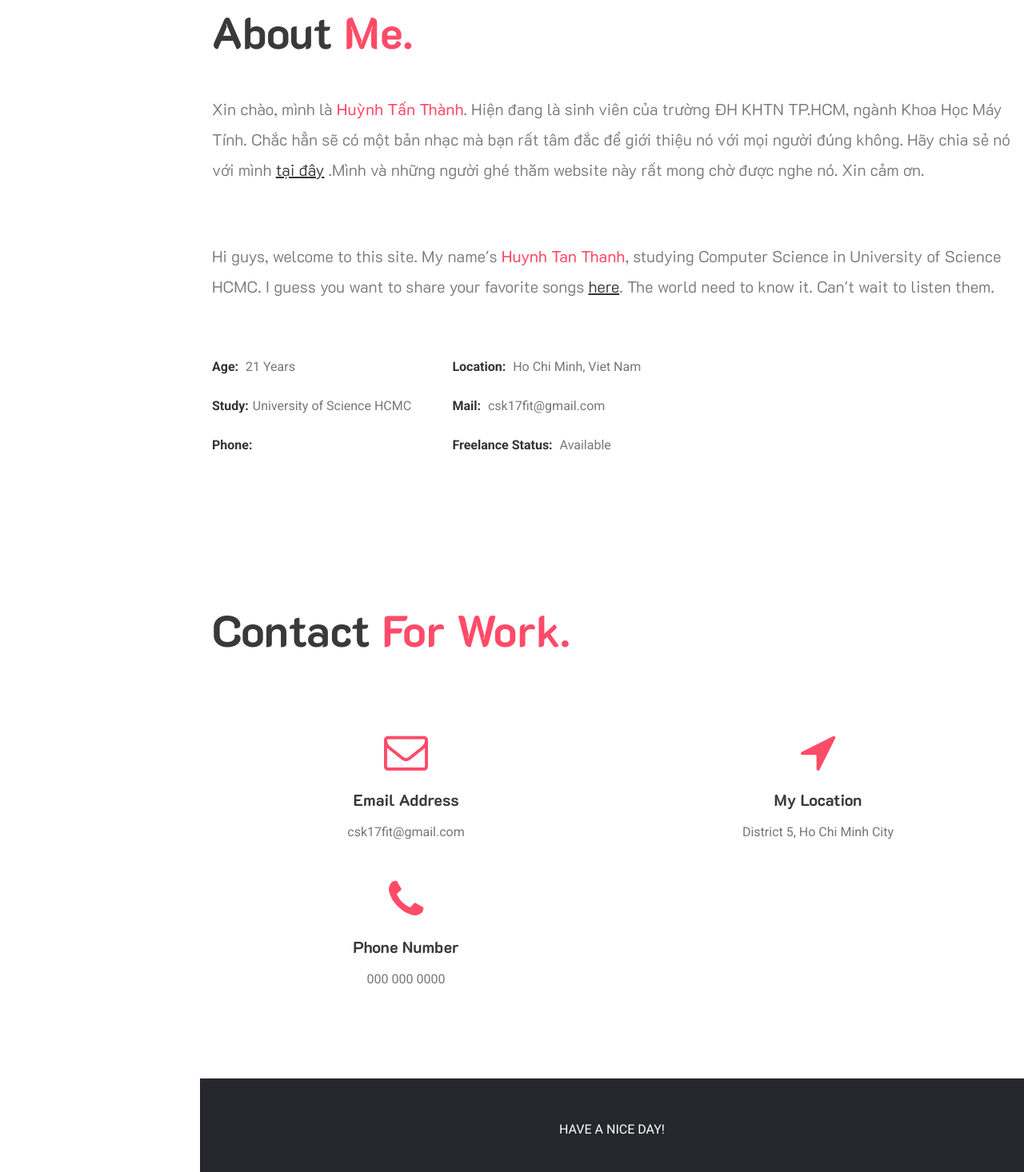
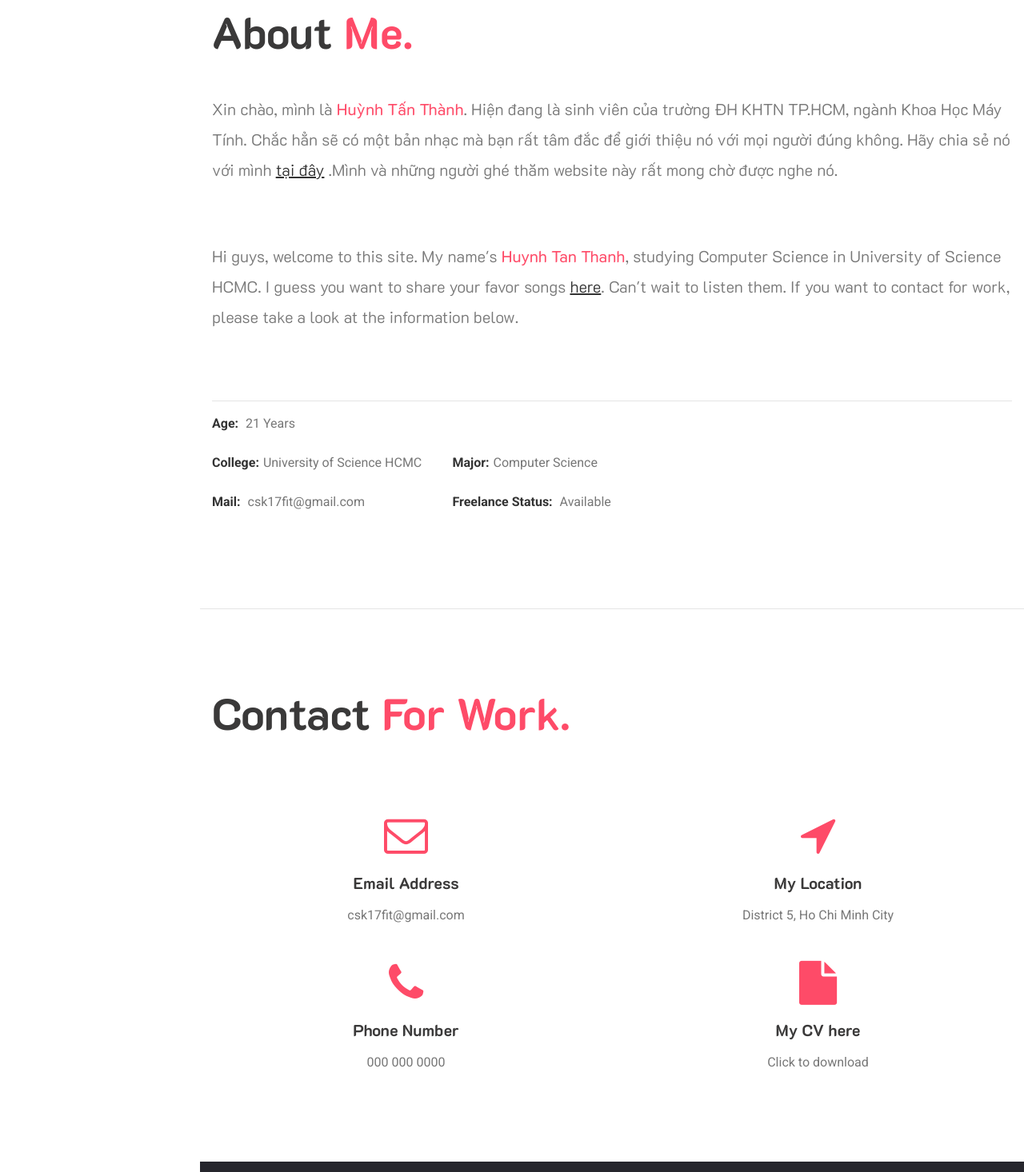
Before and after one commit to thanhhuynhk17/thanhhuynhk17.github.io, a plain HTML site: page index.html in a window 1280 px wide. Shown: the part 874-2340 px from the top of the page at 80% size. Drawn offline with Linux system fonts and the light colour scheme.

Commit message:
edit text

```diff
--- a/index.html
+++ b/index.html
@@ -119,24 +119,25 @@
 								<div class="text">
 									<div class="row">
 										<div class="col-12">
-											<p class="cd-headline clip is-full-width">Xin chào, mình là <span class="name">Huỳnh Tấn Thành</span>. Hiện đang là sinh viên của trường ĐH KHTN TP.HCM, ngành Khoa Học Máy Tính. Chắc hẳn sẽ có một bản nhạc mà bạn rất tâm đắc để giới thiệu nó với mọi người đúng không. Hãy chia sẻ nó với mình  <a href="song-cloud.html">tại đây</a> .Mình và những người ghé thăm website này rất mong chờ được nghe nó. Xin cảm ơn.
+											<p class="cd-headline clip is-full-width">Xin chào, mình là <span class="name">Huỳnh Tấn Thành</span>. Hiện đang là sinh viên của trường ĐH KHTN TP.HCM, ngành Khoa Học Máy Tính. Chắc hẳn sẽ có một bản nhạc mà bạn rất tâm đắc để giới thiệu nó với mọi người đúng không. Hãy chia sẻ nó với mình  <a href="song-cloud.html">tại đây</a> .Mình và những người ghé thăm website này rất mong chờ được nghe nó.
 											</p>
 										</div>
 									</div>
 									<div class="row">
 										<div class="col-12">
-											<p class="cd-headline clip is-full-width">Hi guys, welcome to this site. My name's <span class="name">Huynh Tan Thanh</span>, studying Computer Science in University of Science HCMC. I guess you want to share your favorite songs <a href="song-cloud.html">here</a>. The world need to know it. Can't wait to listen them.
+											<p class="cd-headline clip is-full-width">Hi guys, welcome to this site. My name's <span class="name">Huynh Tan Thanh</span>, studying Computer Science in University of Science HCMC. I guess you want to share your favor songs <a href="song-cloud.html">here</a>. Can't wait to listen them. If you want to contact for work, please take a look at the information below.
 											</p>
 										</div>
 									</div>
+                                    <hr>
 									<div class="row">
 										<div class="col-xl-7 col-lg-8 col-md-7 order-md-first">
 											<ul class="clearfix profile-list">
 												<li><span>Age:</span> 21 Years</li>
-												<li><span>Location:</span> Ho Chi Minh, Viet Nam</li>
-												<li><span>Study:</span>University of Science HCMC</li>
+												<li><span></span></li>
+												<li><span>College:</span>University of Science HCMC</li>
+												<li><span>Major:</span>Computer Science</li>
 												<li><span>Mail:</span> <a href="mailto:csk17fit@gmail.com">csk17fit@gmail.com</a></li>
-												<li><span>Phone:</span></li>
 												<li><span>Freelance Status:</span> Available</li>
 											</ul>
 											<!--<a href="#contact" class="theme-btn button--wayra scroll-target">Contact me</a>-->
@@ -252,7 +253,7 @@
 				<!-- End Blog -->
 
 
-
+                <hr>
 				<!-- Contact -->
 				<section id="contact" class="contact-section">
 					<div class="main-wrapper-bg">
@@ -282,7 +283,14 @@
 				            			<div class="single-block">
 				            				<div class="icon"><i class="fa fa-phone" aria-hidden="true"></i></div>
 				            				<h5>Phone Number</h5>
-                                            <p><a href="#">000 000 0000 </a></p>
+                                            <p>000 000 0000</p>
+				            			</div> <!-- /.single-block -->
+				            		</div>
+				            		<div class="col-md-6">
+				            			<div class="single-block">
+				            				<div class="icon"><i class="fa fa-file" aria-hidden="true"></i></div>
+				            				<h5>My CV here</h5>
+                                            <p><a href="#">Click to download</a></p>
 				            			</div> <!-- /.single-block -->
 				            		</div>
 				            	</div>
```
